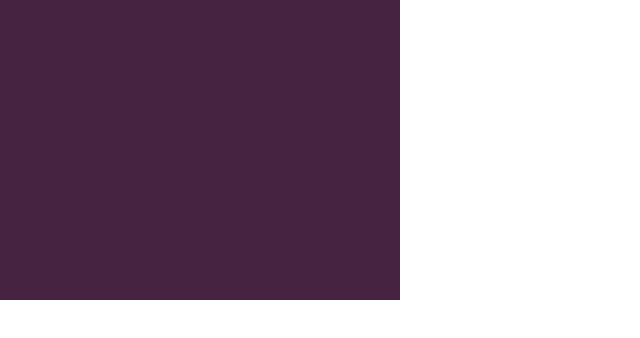
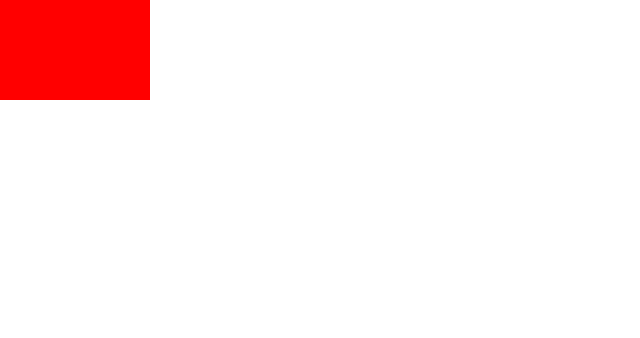
Before and after one commit to Salv4d/colorboxmaker, a React (Create React App) app: page / in a window 1280 px wide. Shown: the top 338 px of the page, without its empty margins (0-640 px from the left). Built offline with nearby package versions, Linux system fonts and the light colour scheme.

Commit message:
add default props to box

```diff
--- a/src/Box.js
+++ b/src/Box.js
@@ -1,10 +1,21 @@
 import { Component } from "react";
 
 class Box extends Component {
+  static defaultProps = {
+    backgroundColor: "red",
+    width: "150px",
+    height: "100px",
+  };
   render() {
+    const { backgroundColor, width, height } = this.props;
+
     return (
       <div
-        style={{ backgroundColor: "#462341", width: "400px", height: "300px" }}
+        style={{
+          backgroundColor: backgroundColor,
+          width: width,
+          height: height,
+        }}
       ></div>
     );
   }
```
